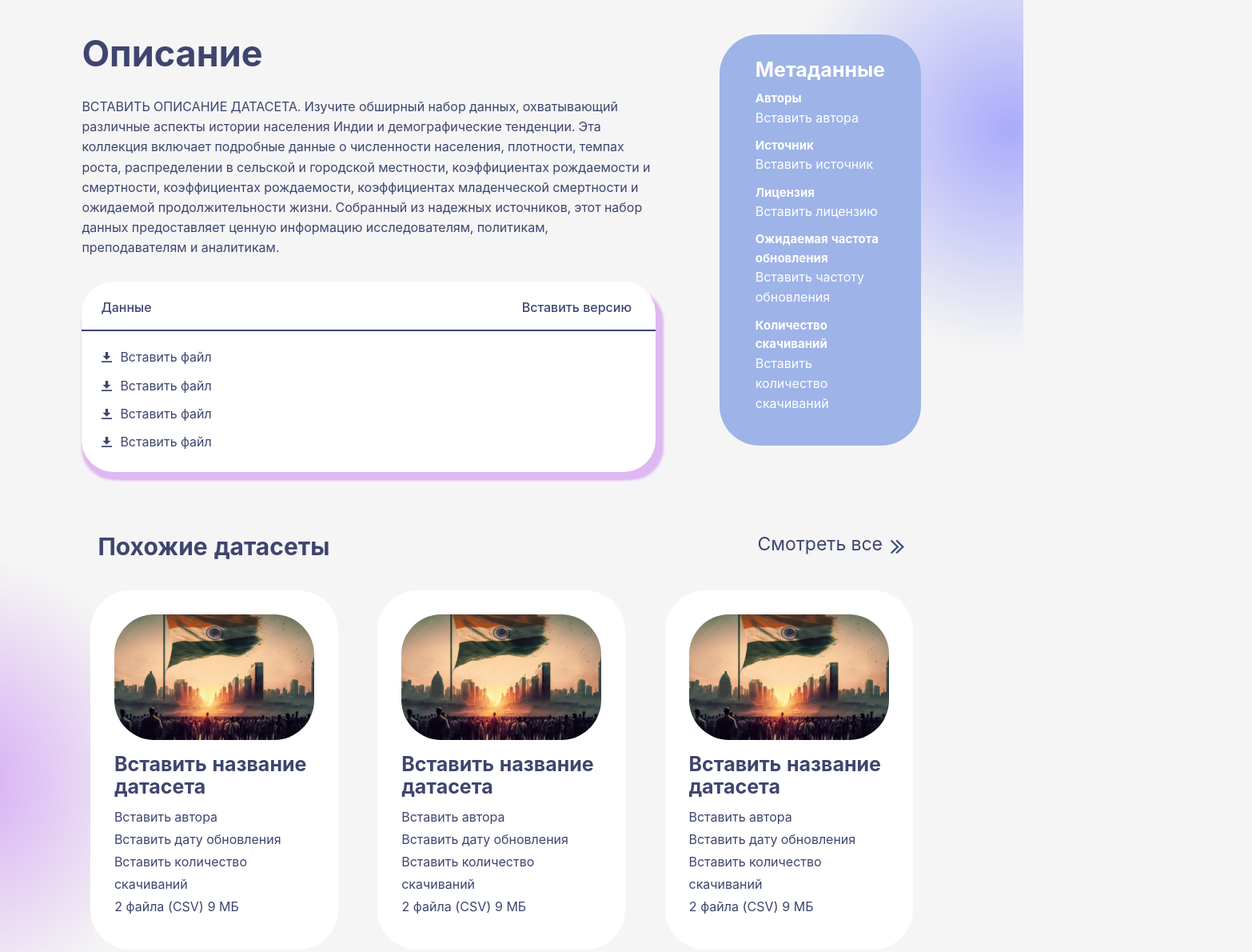
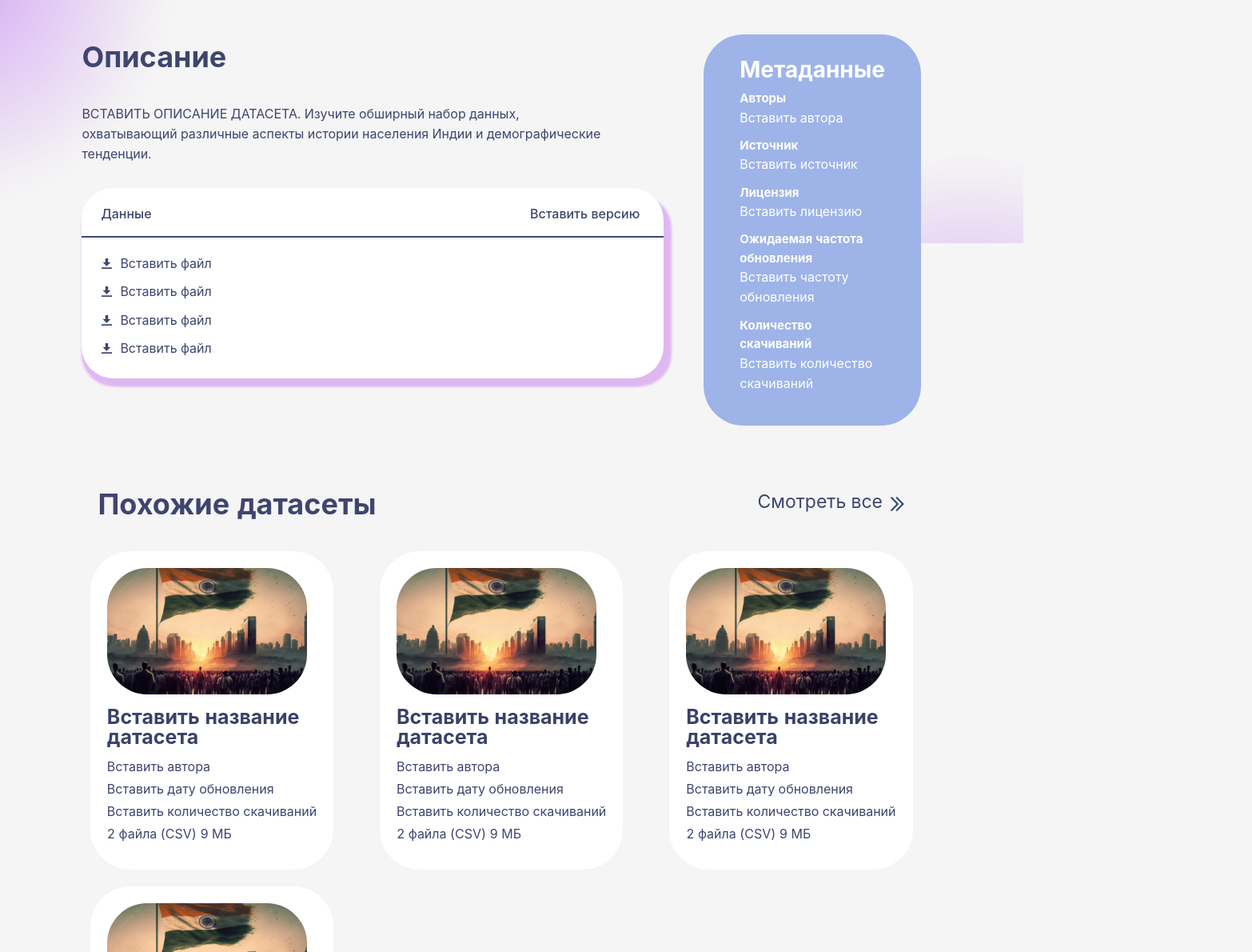
Before and after one commit to sayfetik/tab-with-datasets-frontend, a React (Create React App) app: page /dataset in a window 1280 px wide. Shown: the part 560-1750 px from the top of the page at 80% size, 1566 px wide, since content can reach past the window. Built offline with nearby package versions, Linux system fonts and the light colour scheme.

Commit message:
update-frontend

```diff
--- a/src/App.css
+++ b/src/App.css
@@ -1,6 +1,7 @@
 @import url('https://fonts.googleapis.com/css2?family=IBM+Plex+Sans:ital,wght@0,100;0,200;0,300;0,400;0,500;0,600;0,700;1,100;1,200;1,300;1,400;1,500;1,600;1,700&display=swap');
 * {
   font-family: "IBM Plex Sans", sans-serif;
+  background-color: transparent;
 }
 body {
   font-feature-settings: "tnum";
@@ -30,3 +31,28 @@ body {
   padding-left: 28px;
   padding-right: 28px;
 }
+h1 {
+    line-height: 48px;
+    font-size: 42px;
+    color: #3E456F;
+}
+h2 {
+    font-size: 36px;
+    font-weight: 700;
+    color: #3E456F;
+}
+h3 {
+    font-weight: 700;
+    font-size: 28px;
+    line-height: 28px;
+    color: #3E456F;
+}
+h4 {
+    font-weight: 700;
+    font-size: 15px;
+}
+p {
+    color: #3E456F;
+    font-size: 16px;
+    font-weight: 400;
+}
--- a/src/components/CardsRowSection/CardsRowSection.css
+++ b/src/components/CardsRowSection/CardsRowSection.css
@@ -17,5 +17,5 @@
     align-items: center;
 }
 #cardsRowSection {
-    margin-bottom: 50px;
+    padding-bottom: 100px;
 }
--- a/src/components/DatasetCard/DatasetCard.css
+++ b/src/components/DatasetCard/DatasetCard.css
@@ -1,13 +1,11 @@
 #datasetCard {
     display: flex;
-    justify-content: space-between;
+    justify-content: center;
+    align-items: center;
     margin: 1%;
-}
-#card {
     background-color: white;
     border-radius: 50px;
-    padding: 30px;
-    width: 310px;
+    padding: 2%;
 }
 #datasetImage {
     border-radius: 50px;
@@ -17,4 +15,15 @@
 #cardInfo {
     margin-top: 10px;
     margin-bottom: 10px;
+    width: fit-content;
 }
+#nameOfDataset {
+    font-weight: 700;
+    font-size: 25px;
+    line-height: 25px;
+    width: 250px;
+}
+* {
+    background-color: transparent;
+    color: #3b4168;
+}
--- a/src/components/DatasetCard/DatasetCard.js
+++ b/src/components/DatasetCard/DatasetCard.js
@@ -6,10 +6,10 @@ import { useNavigate } from 'react-router-dom';
 const DatasetCard = () => {
     const navigate = useNavigate();
     return (
-        <div id='datasetCard'>
-        <div onClick={()=>{navigate('/dataset')}} id='card' >
+        <div onClick={()=>{navigate('/dataset')}} id='datasetCard'>
+            <div>
                 <img id='datasetImage' src={datasetImage}></img>
-            <h3>Вставить название датасета</h3>
+                <div id='nameOfDataset'>Вставить название датасета</div>
                 <div id='cardInfo'>
                     <p className='fieldInfo'>Вставить автора</p>
                     <p className='fieldInfo'>Вставить дату обновления</p>
--- a/src/components/DatasetPage/DatasetPage.css
+++ b/src/components/DatasetPage/DatasetPage.css
@@ -1,16 +1,15 @@
 #datasetPage {
     padding: 0% 10% 10% 8%;
     background-image: url('../../img/datasetPageBackground.png');
-    background-size: cover; /* Масштабирует изображение, чтобы полностью покрыть экран */
-    background-repeat: no-repeat; /* Изображение не повторяется */
+    background-size: cover;
+    background-repeat: no-repeat;
     background-position: center center;
-}
-* {
-    background-color: transparent;
+    width: 100%;
+    height: 100vh;
 }
 #metainfo {
     background-color: #9EB3E8;
-    width: 70%;
+    width: fit-content;
     color: white;
     padding: 30px 45px 30px 45px;
     border-radius: 50px;
@@ -22,14 +21,6 @@
 .metaWhite {
     color: white;
 }
-h3 {
-    font-weight: 700;
-    font-size: 25px;
-}
-h4 {
-    font-weight: 700;
-    font-size: 15px;
-}
 .infoContainer {
     margin-bottom: 10px;
 }
@@ -37,11 +28,16 @@ h4 {
     display: flex;
     margin-top: 40px;
 }
+#section {
+    margin-right: 50px;
+}
 #datasetInfo {
     display: flex;
+    justify-content: space-between;
     margin-top: 50px;
     padding-top: 50px;
     border-top: solid 1px #7a80a4;
+    margin-bottom: 50px;
 }
 #datasetCoverImage {
     border-radius: 50px;
@@ -100,14 +96,8 @@ h4 {
     width: 90%;
     margin-bottom: 30px;
 }
-p {
-    color: #3E456F;
-    font-size: 16px;
-    font-weight: 400;
-}
 #filesSection {
     background-color: white;
-    width: 90%;
     border-radius: 40px;
     margin-bottom: 50px;
     box-shadow: 0 10px 3px rgba(223, 183, 241), 10px 10px 3px 0 rgba(223, 183, 241);
--- a/src/components/DatasetPage/DatasetPage.js
+++ b/src/components/DatasetPage/DatasetPage.js
@@ -32,9 +32,9 @@ class DatasetPage extends React.Component {
                 </div>
 
                 <div id='datasetInfo'>
-                    <div>
-                        <h1 id='descriptionLabel'>Описание</h1>
-                        <p id='description'>ВСТАВИТЬ ОПИСАНИЕ ДАТАСЕТА. Изучите обширный набор данных, охватывающий различные аспекты истории населения Индии и демографические тенденции. Эта коллекция включает подробные данные о численности населения, плотности, темпах роста, распределении в сельской и городской местности, коэффициентах рождаемости и смертности, коэффициентах рождаемости, коэффициентах младенческой смертности и ожидаемой продолжительности жизни. Собранный из надежных источников, этот набор данных предоставляет ценную информацию исследователям, политикам, преподавателям и аналитикам.</p>
+                    <div id='section'>
+                        <h2 id='descriptionLabel'>Описание</h2>
+                        <p id='description'>ВСТАВИТЬ ОПИСАНИЕ ДАТАСЕТА. Изучите обширный набор данных, охватывающий различные аспекты истории населения Индии и демографические тенденции.</p>
 
                         <div id='filesSection'>
                             <div id='filesHeader'>
--- a/src/components/Header/Header.css
+++ b/src/components/Header/Header.css
@@ -108,8 +108,8 @@
     display: flex;
     height: 100%;
     justify-content: flex-end;
-    padding-left: 28px;
-    padding-right: 28px;
+    padding-left: 14px;
+    padding-right: 14px;
     background-color: none;
 }
 
@@ -131,8 +131,6 @@
     color: #0071ce;
     display: flex;
     height: 100%;
-    padding-left: 28px;
-    padding-right: 28px;
 }
 .Header_commonsHeader__AGVst a {
     border-bottom: none;
--- a/src/components/Upload/UploadFilesSection/UploadFile.css
+++ b/src/components/Upload/UploadFilesSection/UploadFile.css
@@ -16,23 +16,8 @@
     background-color: #C3D2F9;
     color: #3E456F;
 }
-h1 {
-    line-height: 48px;
-    font-size: 45px;
-    font-weight: 700;
-    color: #3E456F;
-}
-h2 {
-    font-size: 30px;
-    font-weight: 700;
-    color: #3E456F;
-}
 .fieldInfo {
     line-height: 28px;
-}
-h3 {
-    line-height: 28px;
-    color: #3E456F;
 }
 .dropFile {
     line-height: 48px;
```
Also changed, not shown: src/img/datasetPageBackground.png, 3 other files (tests, documents, lock files or other folders). Lines whose indentation alone changed are shown as unchanged.
